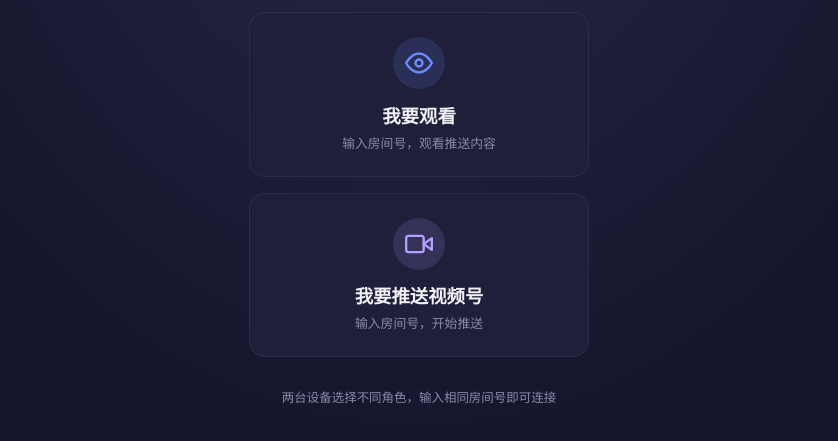
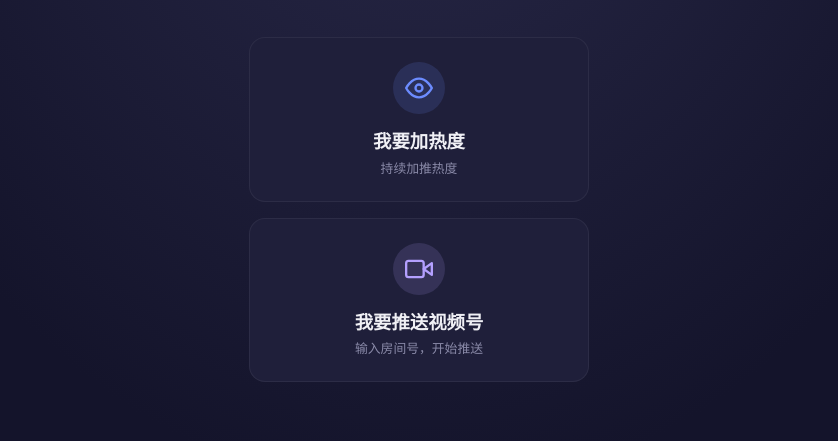
Before and after one commit to Thelostlovea/realtime-audio-listener, a plain HTML site: page docs/index.html in a window 1280 px wide. Shown: the part 297-738 px from the top of the page, without its empty margins (221-1059 px from the left). Drawn offline with nearby package versions, Linux system fonts and the light colour scheme.

Commit message:
feat: 添加Wake Lock屏幕常亮+文字更新

```diff
--- a/docs/index.html
+++ b/docs/index.html
@@ -32,8 +32,8 @@
               <circle cx="12" cy="12" r="3"/>
             </svg>
           </span>
-          <span class="role-btn-label">我要观看</span>
-          <span class="role-btn-desc">输入房间号，观看推送内容</span>
+          <span class="role-btn-label">我要加热度</span>
+          <span class="role-btn-desc">持续加推热度</span>
         </button>
         <button class="role-btn sender-btn" @click="selectRole('send')">
           <span class="role-btn-icon">
@@ -46,7 +46,6 @@
           <span class="role-btn-desc">输入房间号，开始推送</span>
         </button>
       </div>
-      <p class="role-tip">两台设备选择不同角色，输入相同房间号即可连接</p>
     </div>
 
     <!-- 观看端（A 手机）-->
@@ -144,7 +143,7 @@
         <div class="sender-status" v-else>
           <p class="sender-state-text">
             <span class="state-dot" :class="{ on: connected, wait: !connected }"></span>
-            {{ connected ? '推送中' : '等待观看端加入…' }}
+            {{ connected ? '推送中' : '等待热度推送' }}
           </p>
           <button class="stop-btn" @click="disconnect">停止推送</button>
         </div>
```
